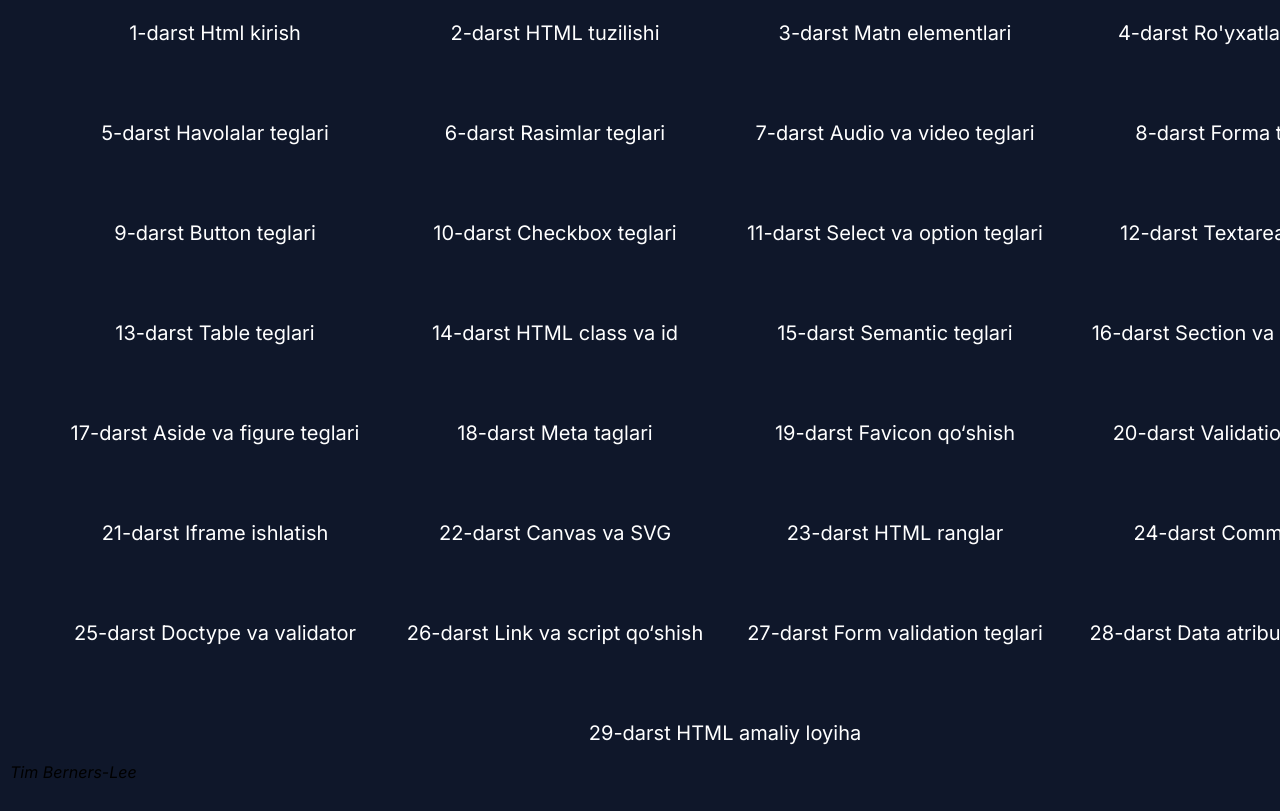
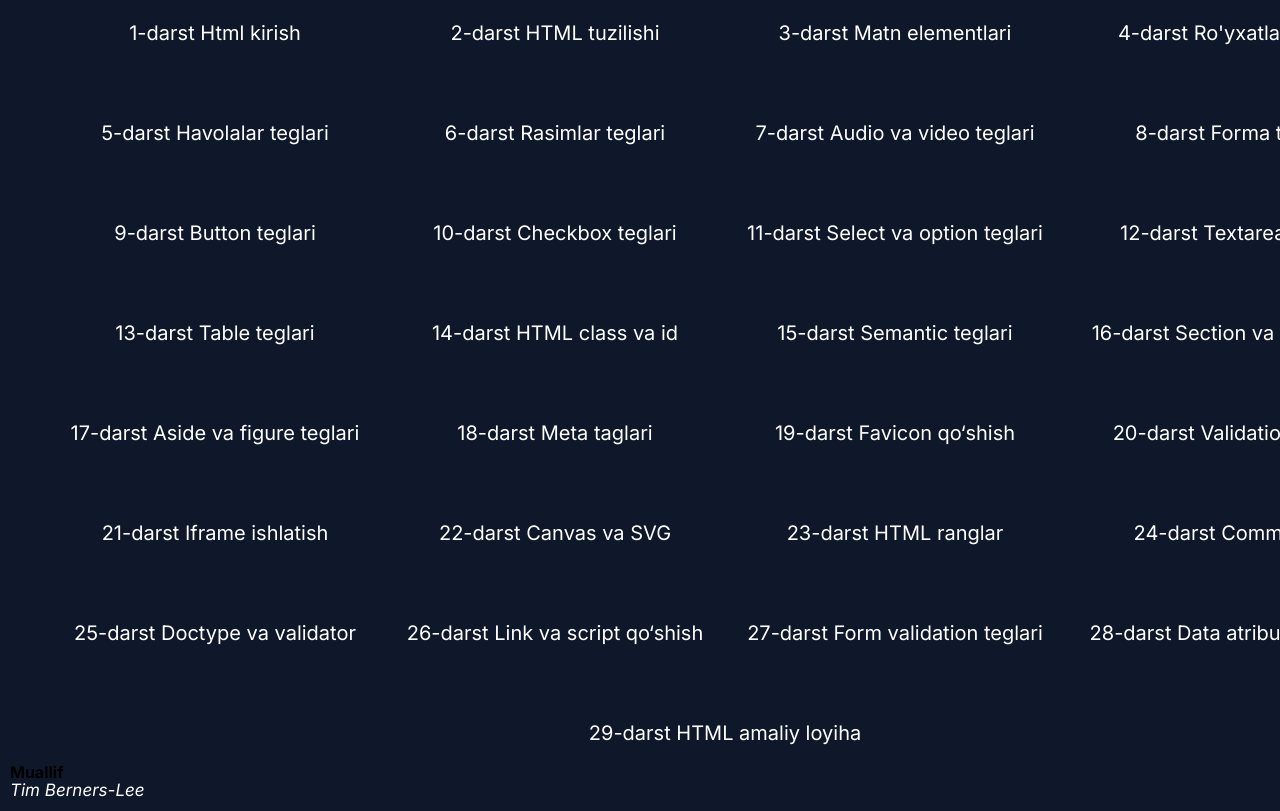
Before and after one commit to mannonov0830/projcet, a website: page src/index.html in a window 1280 px wide. Shown: the part 820-1631 px from the top of the page. Drawn offline with nearby package versions, Linux system fonts and the light colour scheme.

Commit message:
izoh yozmoqdaman

```diff
--- a/src/index.html
+++ b/src/index.html
@@ -239,7 +239,14 @@
         </div>
 
         </div>
-        <i>Tim Berners-Lee</i>
+
+        <div class="user">
+
+            <h4>Muallif</h4>
+
+            <i>Tim Berners-Lee</i>
+
+        </div>
     </section>
 
     <section class="css"></section>
--- a/src/scss/components/_cart.scss
+++ b/src/scss/components/_cart.scss
@@ -59,4 +59,9 @@
       }
     }
   }
+  i{
+    font-size: 17px;
+    font-weight: 400;
+    color: #fff;
+  }
 }
```
Also changed, not shown: src/dist/style.css, 1 other file.
